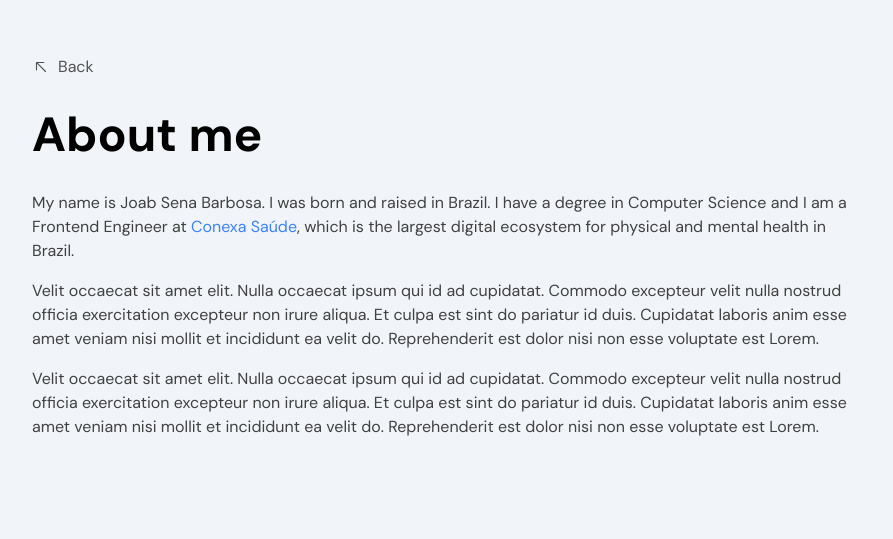
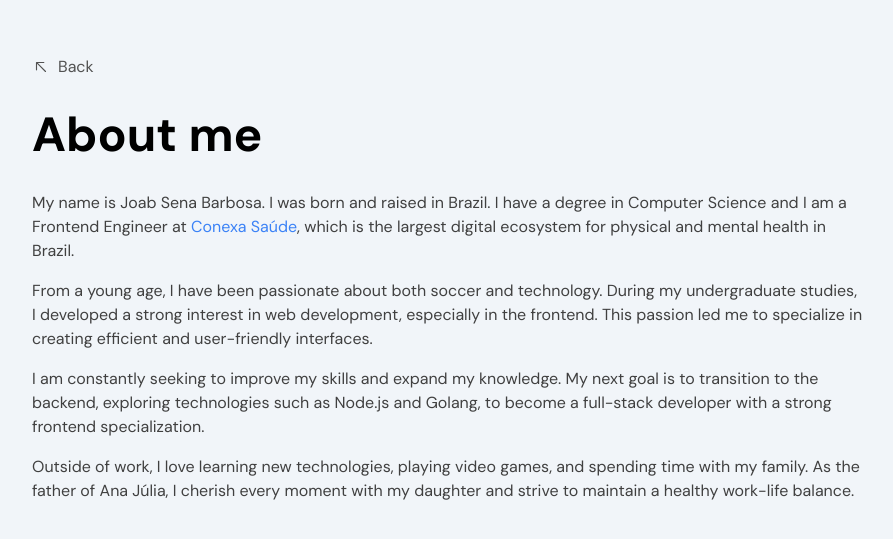
Before and after one commit to joabsena/joabsena.com.br, a Next.js app: page /about in a window 1280 px wide. Shown: the part 137-676 px from the top of the page, without its empty margins (192-1085 px from the left). Built offline with nearby package versions, Linux system fonts and the light colour scheme.

Commit message:
write page about me

```diff
--- a/src/app/about/page.tsx
+++ b/src/app/about/page.tsx
@@ -20,26 +20,36 @@ export default function About() {
         <AnimateEnter delay={0.6}>
           <p className="mt-8 mb-4 text-neutral-700">
             My name is Joab Sena Barbosa. I was born and raised in Brazil. I have a degree in
-            Computer Science and I am a Frontend Engineer at <Link href="https://www.conexasaude.com.br/" className="text-blue-500">Conexa Saúde</Link>, which is the largest
-            digital ecosystem for physical and mental health in Brazil.
+            Computer Science and I am a Frontend Engineer at{' '}
+            <Link href="https://www.conexasaude.com.br/" className="text-blue-500">
+              Conexa Saúde
+            </Link>
+            , which is the largest digital ecosystem for physical and mental health in Brazil.
           </p>
         </AnimateEnter>
 
         <AnimateEnter delay={0.8}>
           <p className="mt-4 mb-4 text-neutral-700">
-            Velit occaecat sit amet elit. Nulla occaecat ipsum qui id ad cupidatat. Commodo
-            excepteur velit nulla nostrud officia exercitation excepteur non irure aliqua. Et culpa
-            est sint do pariatur id duis. Cupidatat laboris anim esse amet veniam nisi mollit et
-            incididunt ea velit do. Reprehenderit est dolor nisi non esse voluptate est Lorem.
+            From a young age, I have been passionate about both soccer and technology. During my
+            undergraduate studies, I developed a strong interest in web development, especially in
+            the frontend. This passion led me to specialize in creating efficient and user-friendly
+            interfaces.
           </p>
         </AnimateEnter>
 
         <AnimateEnter delay={1}>
           <p className="mt-4 mb-4 text-neutral-700">
-            Velit occaecat sit amet elit. Nulla occaecat ipsum qui id ad cupidatat. Commodo
-            excepteur velit nulla nostrud officia exercitation excepteur non irure aliqua. Et culpa
-            est sint do pariatur id duis. Cupidatat laboris anim esse amet veniam nisi mollit et
-            incididunt ea velit do. Reprehenderit est dolor nisi non esse voluptate est Lorem.
+            I am constantly seeking to improve my skills and expand my knowledge. My next goal is to
+            transition to the backend, exploring technologies such as Node.js and Golang, to become
+            a full-stack developer with a strong frontend specialization.
+          </p>
+        </AnimateEnter>
+
+        <AnimateEnter delay={1}>
+          <p className="mt-4 mb-4 text-neutral-700">
+            Outside of work, I love learning new technologies, playing video games, and spending
+            time with my family. As the father of Ana Júlia, I cherish every moment with my daughter
+            and strive to maintain a healthy work-life balance.
           </p>
         </AnimateEnter>
       </div>
```
